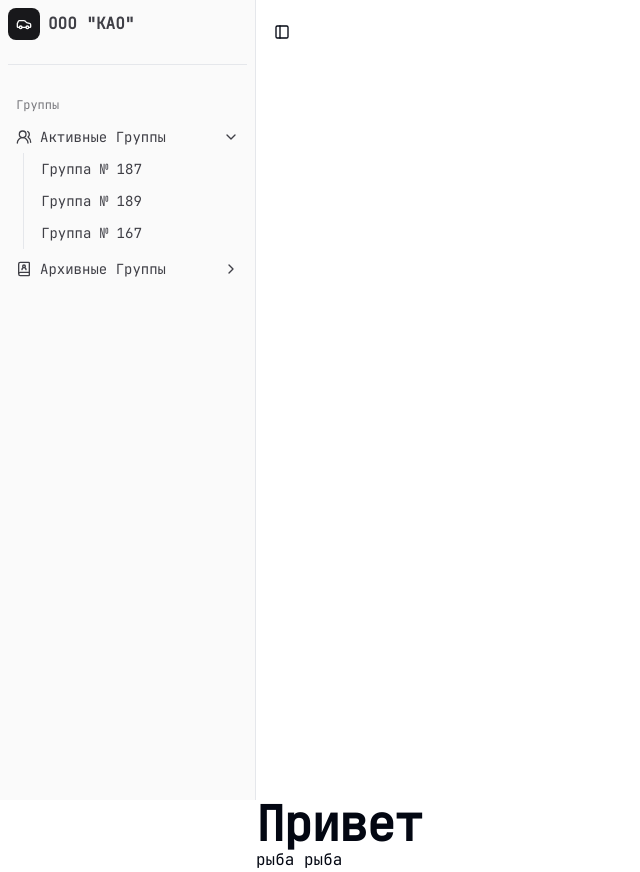
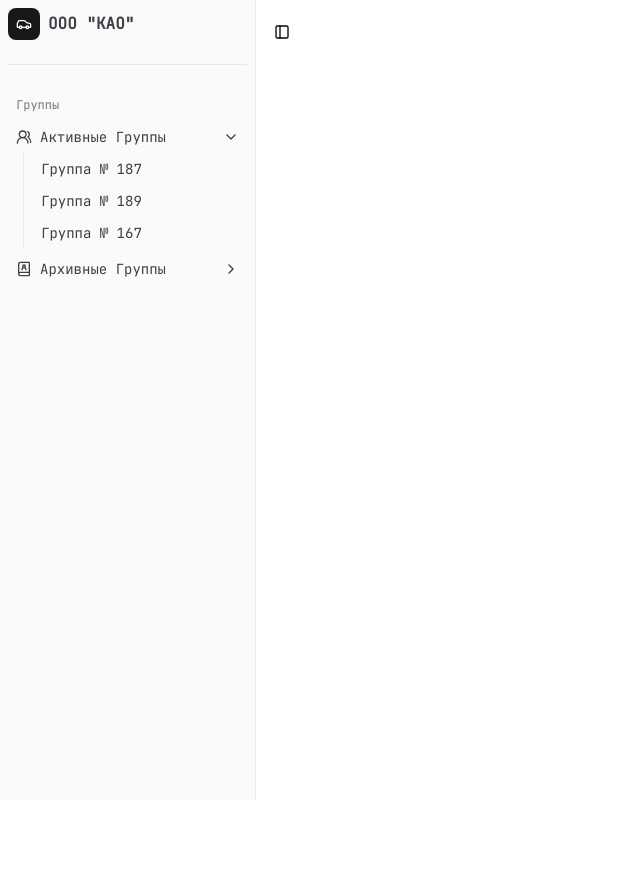
Before and after one commit to maximiloi/autoSchool-app, a Next.js app in the folder frontend/: page / in a window 1280 px wide. Shown: the whole page, without its empty margins (0-640 px from the left). After the commit the page ends 800 px from the top, so only its background shows below. Built offline with nearby package versions, Linux system fonts and the light colour scheme.

Commit message:
refactor: delete unused code

```diff
--- a/frontend/app/page.js
+++ b/frontend/app/page.js
@@ -1,10 +1,3 @@
 export default function Home() {
-  return (
-    <div>
-      <h1 className='scroll-m-20 text-4xl font-extrabold tracking-tight lg:text-5xl'>
-        Привет
-      </h1>
-      <p>рыба рыба</p>
-    </div>
-  );
+  return <div></div>;
 }
```
